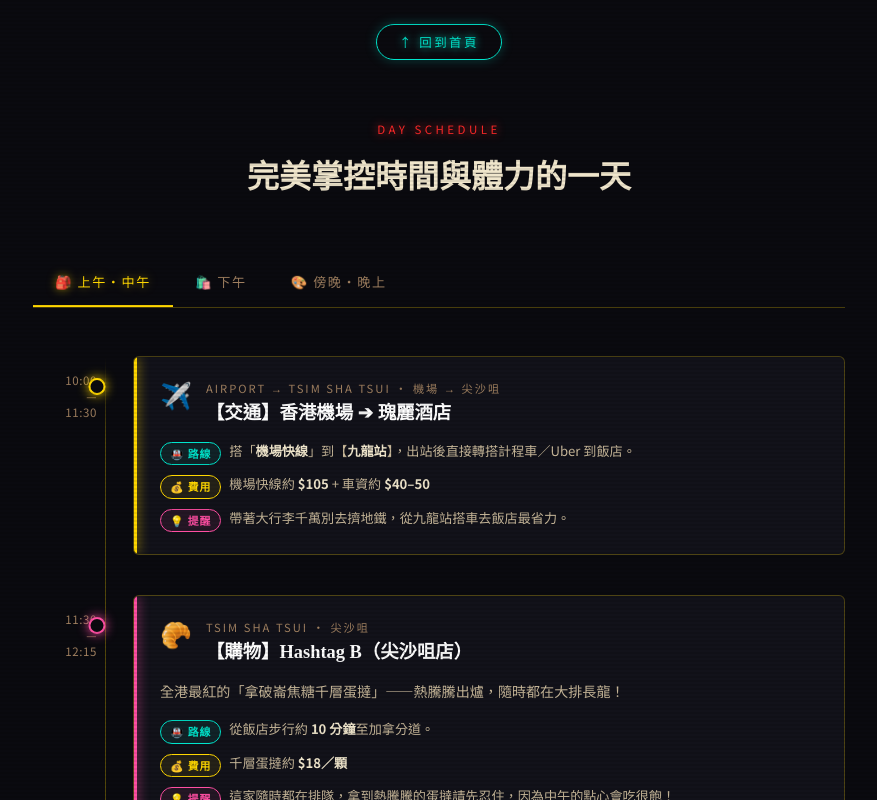
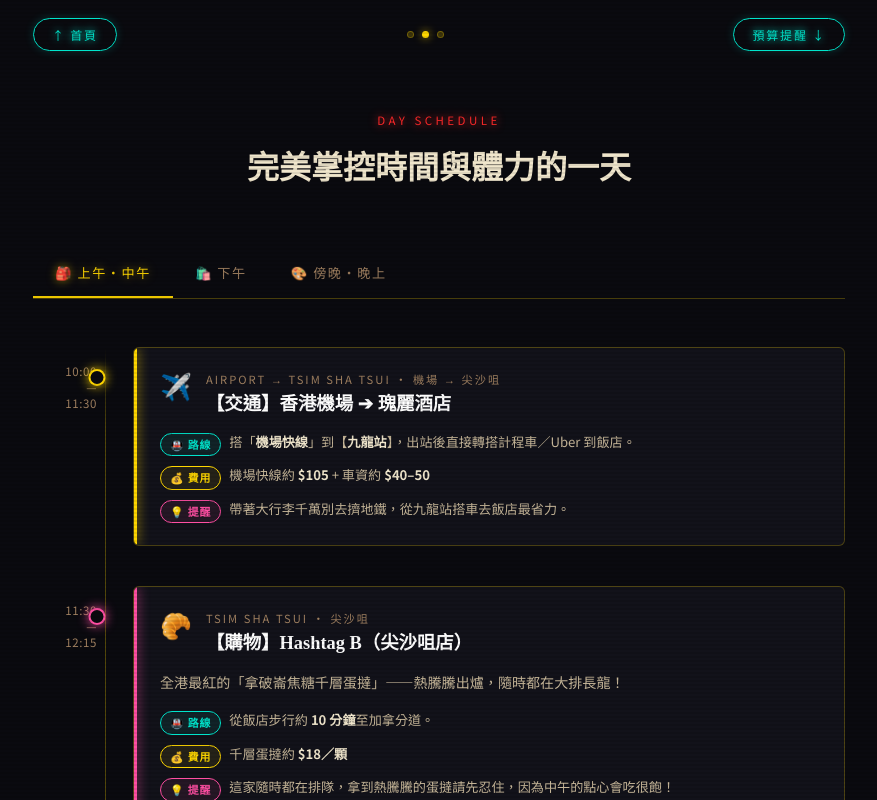
Before and after one commit to k125266/hk_trip, a plain HTML site: page index.html in a window 1280 px wide. Both pictures are taken after a click on the button "向下探索". Shown: the whole page, without its empty margins (201-1078 px from the left). Drawn offline with Linux system fonts and the light colour scheme.

Commit message:
Split into three locked pages: hero / itinerary / budget (#12)
- Page 1 首頁: hero with 向下探索 button
- Page 2 行程: itinerary tabs with ↑首頁 / 預算提醒↓ nav
- Page 3 預算提醒: budget & tips + footer with ↑行程 nav
- Page indicator dots on pages 2 & 3
- body[data-page] attribute drives CSS transitions

https://claude.ai/code/session_01NNYP2kgTtSqgQoXdSHU7RV

Co-authored-by: Claude <noreply@anthropic.com>

```diff
--- a/index.html
+++ b/index.html
@@ -9,12 +9,10 @@
   <link href="https://fonts.googleapis.com/css2?family=Noto+Serif+TC:wght@400;700;900&family=Noto+Sans+TC:wght@300;400;700&display=swap" rel="stylesheet" />
   <link rel="stylesheet" href="style.css" />
 </head>
-<body>
+<body data-page="hero">
 
-  <!-- ══ VIEW 1: HERO ══ -->
+  <!-- ══ PAGE 1: HERO ══ -->
   <div id="view-hero">
-
-  <!-- decorative bg chars -->
     <div class="deco-char deco-1">港</div>
     <div class="deco-char deco-2">遊</div>
 
@@ -33,14 +31,20 @@
       </div>
       <button class="scroll-hint" id="scroll-btn">向下探索</button>
     </header>
-
   </div><!-- /view-hero -->
 
-  <!-- ══ VIEW 2: CONTENT ══ -->
-  <div id="view-content">
-  <button id="back-btn">↑ 回到首頁</button>
+  <!-- ══ PAGE 2: ITINERARY ══ -->
+  <div id="view-itinerary">
+    <nav class="page-nav">
+      <button class="nav-btn nav-prev" data-to="hero">↑ 首頁</button>
+      <div class="page-dots">
+        <span class="dot"></span>
+        <span class="dot active"></span>
+        <span class="dot"></span>
+      </div>
+      <button class="nav-btn nav-next" data-to="budget">預算提醒 ↓</button>
+    </nav>
 
-  <!-- ══ ITINERARY TABS ══ -->
     <main id="itinerary" class="tabs-section">
       <div class="section-header">
         <div class="section-label">Day Schedule</div>
@@ -117,7 +121,6 @@
               </div>
             </div>
           </div>
-
 
           <div class="tl-item color-red">
             <div class="tl-time">12:30<br/>—<br/>13:30</div>
@@ -373,8 +376,20 @@
       </div>
 
     </main>
+  </div><!-- /view-itinerary -->
 
-  <!-- ══ BUDGET & TIPS ══ -->
+  <!-- ══ PAGE 3: BUDGET ══ -->
+  <div id="view-budget">
+    <nav class="page-nav">
+      <button class="nav-btn nav-prev" data-to="itinerary">↑ 行程</button>
+      <div class="page-dots">
+        <span class="dot"></span>
+        <span class="dot"></span>
+        <span class="dot active"></span>
+      </div>
+      <span class="nav-btn nav-next" style="visibility:hidden"></span>
+    </nav>
+
     <section class="budget-section">
       <div class="budget-box">
         <div class="budget-title">💵 總結與通用小提醒</div>
@@ -429,14 +444,12 @@
       </div>
     </section>
 
-  <!-- ══ FOOTER ══ -->
     <footer>
       <div class="footer-title">香港見！</div>
       <div class="neon-divider"></div>
       <div class="footer-sub">April 7, 2025 · Solo Trip · Hong Kong Rosewood</div>
     </footer>
-
-  </div><!-- /view-content -->
+  </div><!-- /view-budget -->
 
   <script src="script.js"></script>
 </body>
--- a/script.js
+++ b/script.js
@@ -1,12 +1,21 @@
-// 向下探索 → show content view
+// Page navigation
+function goTo(page) {
+  document.body.dataset.page = page;
+  // reset scroll on the newly shown view
+  var viewMap = { itinerary: 'view-itinerary', budget: 'view-budget' };
+  if (viewMap[page]) document.getElementById(viewMap[page]).scrollTop = 0;
+}
+
+// Hero → Itinerary
 document.getElementById('scroll-btn').addEventListener('click', function () {
-  document.body.classList.add('content-mode');
-  document.getElementById('view-content').scrollTop = 0;
+  goTo('itinerary');
 });
 
-// 回到首頁 → show hero view
-document.getElementById('back-btn').addEventListener('click', function () {
-  document.body.classList.remove('content-mode');
+// Nav buttons (prev/next)
+document.querySelectorAll('.nav-btn[data-to]').forEach(function (btn) {
+  btn.addEventListener('click', function () {
+    goTo(this.dataset.to);
+  });
 });
 
 // Tab switching
--- a/style.css
+++ b/style.css
@@ -25,56 +25,85 @@ body {
   height: 100vh;
 }
 
-/* ── TWO-VIEW LAYOUT ── */
-#view-hero {
+/* ── THREE-VIEW LAYOUT ── */
+#view-hero,
+#view-itinerary,
+#view-budget {
   position: fixed;
   inset: 0;
-  z-index: 5;
   transition: transform 0.75s cubic-bezier(0.4, 0, 0.2, 1),
               opacity 0.75s cubic-bezier(0.4, 0, 0.2, 1);
 }
 
-#view-content {
-  position: fixed;
-  inset: 0;
+#view-itinerary,
+#view-budget {
   overflow-y: auto;
-  z-index: 4;
-  transform: translateY(100%);
-  transition: transform 0.75s cubic-bezier(0.4, 0, 0.2, 1);
 }
 
-body.content-mode #view-hero {
-  transform: translateY(-100%);
-  opacity: 0;
-  pointer-events: none;
+/* default: hero visible, others below */
+#view-hero       { z-index: 5; transform: translateY(0);    opacity: 1; }
+#view-itinerary  { z-index: 4; transform: translateY(100%); opacity: 1; }
+#view-budget     { z-index: 3; transform: translateY(100%); opacity: 1; }
+
+/* page = itinerary */
+body[data-page="itinerary"] #view-hero      { transform: translateY(-100%); opacity: 0; pointer-events: none; }
+body[data-page="itinerary"] #view-itinerary { transform: translateY(0); }
+body[data-page="itinerary"] #view-budget    { transform: translateY(100%); }
+
+/* page = budget */
+body[data-page="budget"] #view-hero         { transform: translateY(-100%); opacity: 0; pointer-events: none; }
+body[data-page="budget"] #view-itinerary    { transform: translateY(-100%); opacity: 0; pointer-events: none; }
+body[data-page="budget"] #view-budget       { transform: translateY(0); }
+
+/* ── PAGE NAV BAR ── */
+.page-nav {
+  display: flex;
+  align-items: center;
+  justify-content: space-between;
+  padding: 18px 24px 0;
+  max-width: 860px;
+  margin: 0 auto;
 }
 
-body.content-mode #view-content {
-  transform: translateY(0);
-}
-
-/* ── BACK BUTTON ── */
-#back-btn {
-  display: block;
-  margin: 24px auto 0;
+.nav-btn {
   background: transparent;
   border: 1px solid var(--neon-teal);
   color: var(--neon-teal);
   font-family: inherit;
-  font-size: 0.78rem;
-  letter-spacing: 0.2em;
-  padding: 8px 22px;
+  font-size: 0.75rem;
+  letter-spacing: 0.15em;
+  padding: 7px 18px;
   border-radius: 24px;
   cursor: pointer;
-  box-shadow: 0 0 12px rgba(0,229,204,0.25);
+  box-shadow: 0 0 10px rgba(0,229,204,0.2);
   transition: box-shadow 0.2s, background 0.2s;
   text-shadow: 0 0 8px var(--neon-teal);
+  white-space: nowrap;
 }
-#back-btn:hover {
+.nav-btn:hover {
   background: rgba(0,229,204,0.1);
-  box-shadow: 0 0 24px rgba(0,229,204,0.5);
+  box-shadow: 0 0 20px rgba(0,229,204,0.45);
 }
-#back-btn:focus { outline: none; }
+.nav-btn:focus { outline: none; }
+
+/* ── PAGE DOTS ── */
+.page-dots {
+  display: flex;
+  gap: 8px;
+  align-items: center;
+}
+.dot {
+  width: 7px;
+  height: 7px;
+  border-radius: 50%;
+  background: rgba(255,215,0,0.2);
+  border: 1px solid rgba(255,215,0,0.3);
+  transition: background 0.3s, box-shadow 0.3s;
+}
+.dot.active {
+  background: var(--neon-yellow);
+  box-shadow: 0 0 8px rgba(255,215,0,0.7);
+}
 
 /* ── SCANLINE overlay ── */
 body::before {
```
Lines whose indentation alone changed are shown as unchanged.
